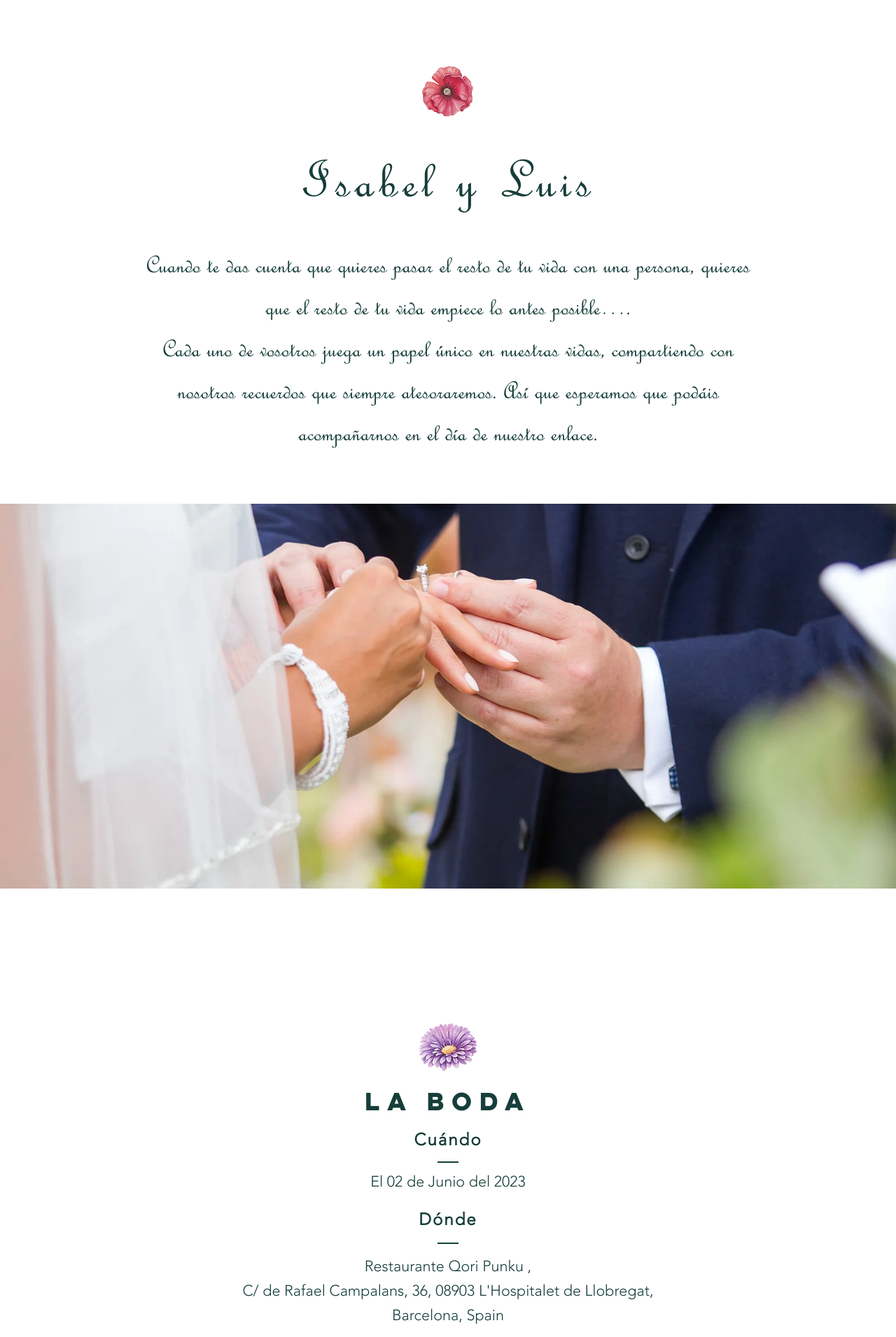
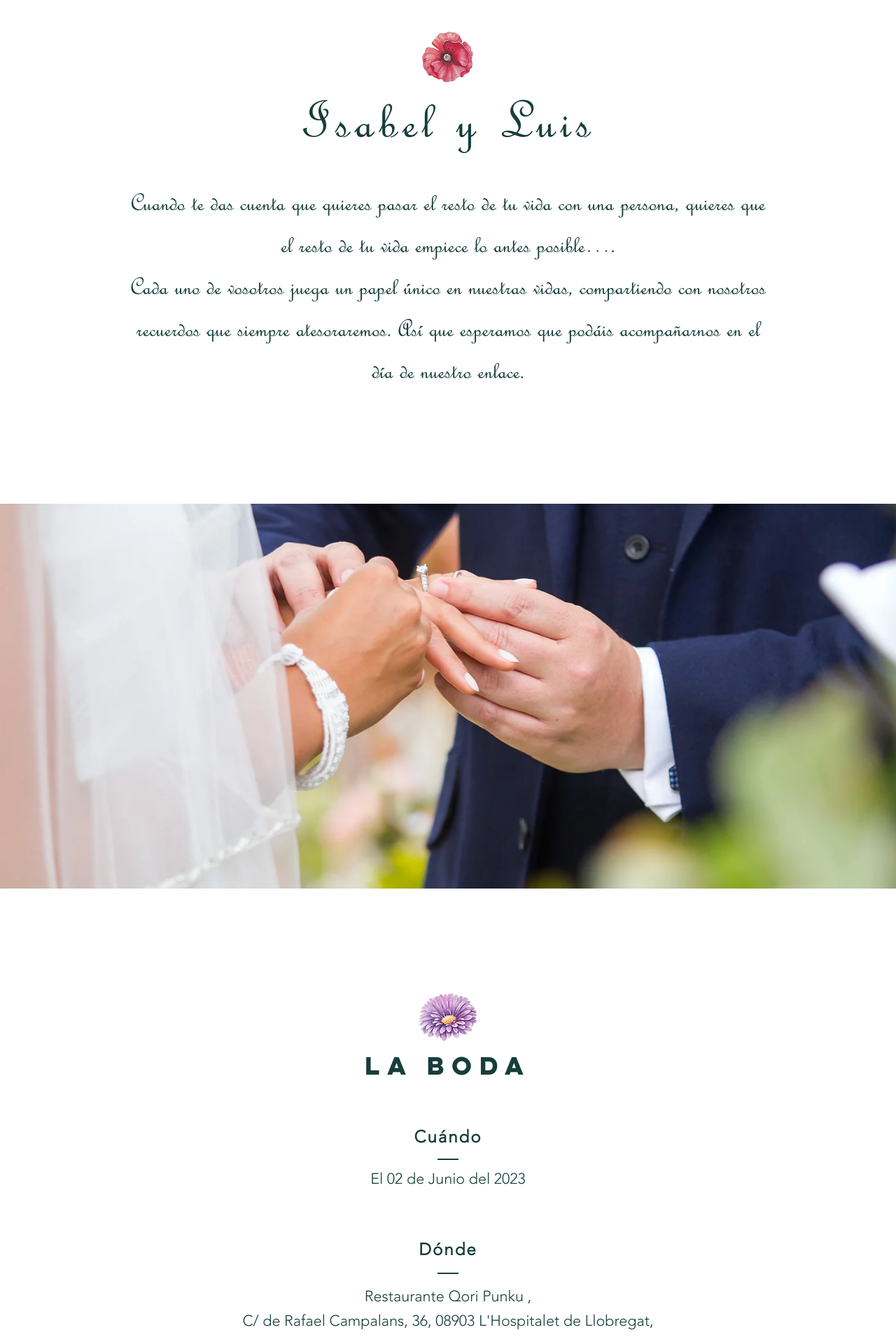
Before and after one commit to OscarEd08/wedding-page, a React (Vite) app: page / in a window 1280 px wide. Shown: the part 880-2791 px from the top of the page at 70% size. Built offline with nearby package versions, Linux system fonts and the light colour scheme.

Commit message:
arreglando responsive 3.0

```diff
--- a/src/components/Boda/Boda.css
+++ b/src/components/Boda/Boda.css
@@ -1,9 +1,6 @@
-.boda{
-    padding: 20px;
-}
-
-.boda img{
-    margin-top: 150px;
+.boda > div:first-of-type{
+    place-items: center;
+    align-self: end;
 }
 
 .boda h1{
@@ -38,11 +35,11 @@
 
 .boda > div:last-of-type{
     line-height: 35px;
-    margin-bottom: 150px;
+    align-self: start;
 }
 
 @media screen and (max-width:530px) {
     .boda p{
-        font-size: 1.0rem;
+        font-size: 1.2rem;
     }
 }
--- a/src/components/Boda/Boda.jsx
+++ b/src/components/Boda/Boda.jsx
@@ -4,8 +4,10 @@
 function Boda() {
   return (
     <div className="container-sections boda" id="boda">
-      <img src={flower} alt="flower" />
-      <h1>LA BODA</h1>
+      <div>
+        <img src={flower} alt="flower" />
+        <h1>LA BODA</h1>
+      </div>
       <div>
         <h3>Cuándo</h3>
         <hr />
--- a/src/components/Nosotros/Nosotros.css
+++ b/src/components/Nosotros/Nosotros.css
@@ -1,5 +1,5 @@
-.nosotros img{
-    margin-top: 150px;
+.nosotros div{
+    align-self: end;
 }
 
 .nosotros h1{
@@ -13,11 +13,11 @@
 .nosotros p{
     width: 100vw;
     max-width: 1000px;
-    padding: 0 4rem;
+    padding: 2.4rem;
     font-size: 2.3rem;
     font-family: "French Script MT";
     text-align: center;
-    margin-bottom: 50px;
+    align-self: start;
     line-height: 60px;
 }
 
@@ -32,15 +32,11 @@
 }
 
 @media screen and (max-width:530px) {
-    .nosotros img{
-        margin-top: 15px;
-    }
     .nosotros h1{
         font-size: 3.5rem;
     }
     .nosotros p{
         font-size: 1.8rem;
         line-height: 30px;
-        margin-bottom: 60px;
     }
 }
--- a/src/components/Nosotros/Nosotros.jsx
+++ b/src/components/Nosotros/Nosotros.jsx
@@ -4,14 +4,16 @@
 function Nosotros() {
   return (
     <div className="container-sections nosotros" id="nosotros">
-      <img src={flower} alt="flower"/>
-      <h1>Isabel y Luis</h1>
+      <div>
+        <img src={flower} alt="flower" />
+        <h1>Isabel y Luis</h1>
+      </div>
       <p>
         Cuando te das cuenta que quieres pasar el resto de tu vida con una
-        persona, quieres que el resto de tu vida empiece lo antes posible….<br/> Cada
-        uno de vosotros juega un papel único en nuestras vidas, compartiendo con
-        nosotros recuerdos que siempre atesoraremos. Así que esperamos que
-        podáis acompañarnos en el día de nuestro enlace.
+        persona, quieres que el resto de tu vida empiece lo antes posible….
+        <br /> Cada uno de vosotros juega un papel único en nuestras vidas,
+        compartiendo con nosotros recuerdos que siempre atesoraremos. Así que
+        esperamos que podáis acompañarnos en el día de nuestro enlace.
       </p>
     </div>
   );
--- a/src/components/Registro/Registro.css
+++ b/src/components/Registro/Registro.css
@@ -1,9 +1,9 @@
 .registro{
-  padding: 0 50px;
+  padding: 0 20px;
 }
 
-.registro img{
-    margin-top: 100px;
+.registro > div:first-child{
+  align-self: end;
 }
 
 .registro h1 {
@@ -19,11 +19,10 @@
   letter-spacing: 3px;
 }
 
-.registro > div{
+.registro > div:not(:first-child){
   display: grid;
   grid-template-columns: repeat(2, 1fr);
   grid-column-gap: 150px;
-  margin-bottom: 50px;
 }
 
 .registro > div span {
@@ -33,7 +32,8 @@
 
 .registro > p:last-of-type {
   font-size: 1.5rem;
-  margin-bottom: 100px;
+  /* margin-bottom: 100px; */
+  align-self: start;
   line-height: 40px;
   font-weight: 600;
   font-style: italic;
@@ -45,7 +45,7 @@
       letter-spacing: 2px;
   }
 
-  .registro > div{
+  .registro > div:not(:first-child){
     grid-column-gap: 90px;
   }
 
--- a/src/components/Registro/Registro.jsx
+++ b/src/components/Registro/Registro.jsx
@@ -4,8 +4,10 @@
 function Registro() {
   return (
     <div className="container-sections registro" id="registro">
-      <img src={flower} alt="flower" />
-      <h1>REGISTRO</h1>
+      <div>
+        <img src={flower} alt="flower" />
+        <h1>REGISTRO</h1>
+      </div>
       <p>¡Esperamos con alegría vuestra confirmación antes del 20 mayo!</p>
       <div>
         <span>
@@ -19,7 +21,7 @@
           <p>695092531</p>
         </span>
       </div>
-      <hr/>
+      <hr />
       <p>
         Gracias por su compañía a nuestra boda civil.
         <br />
```
